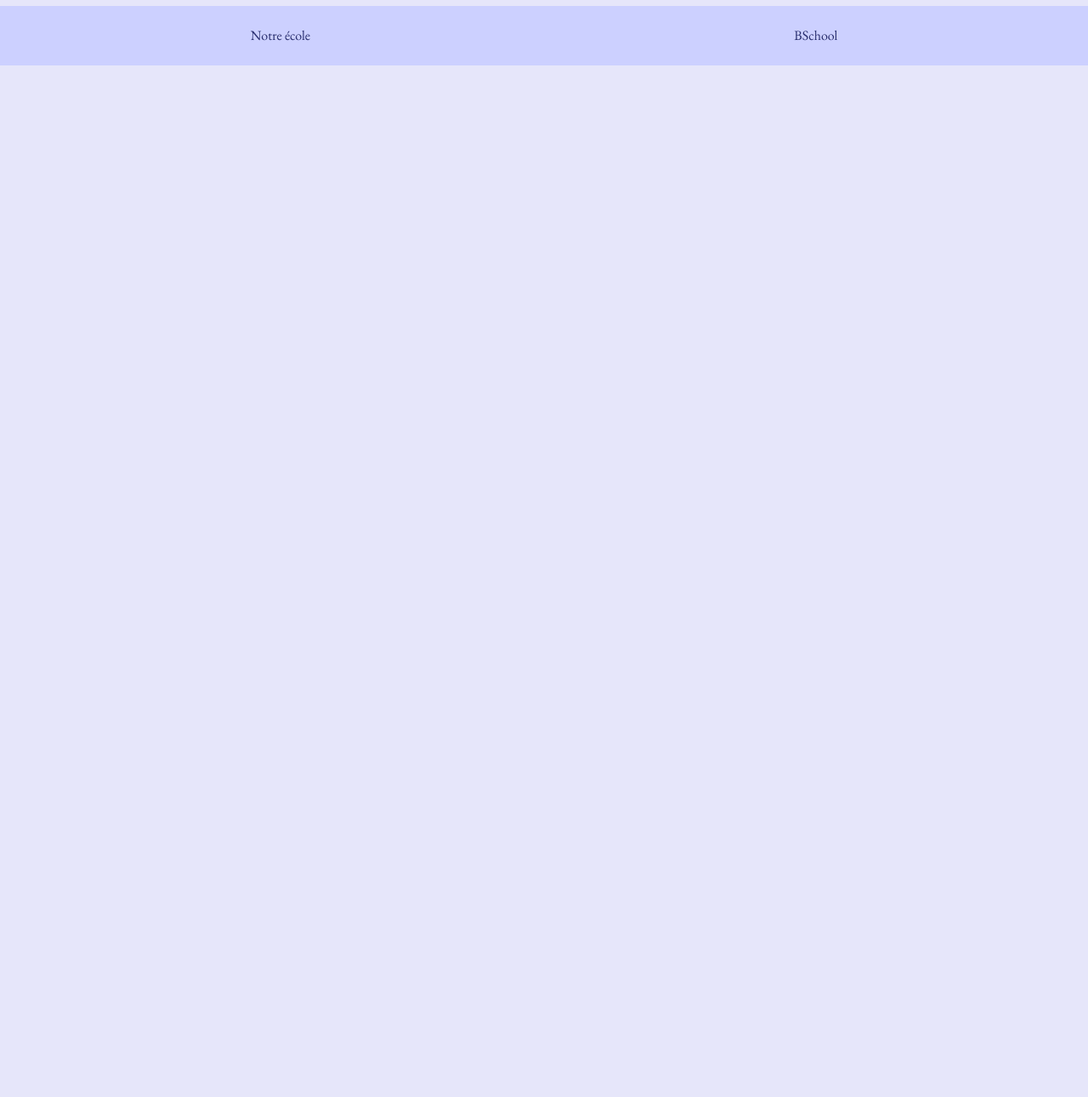
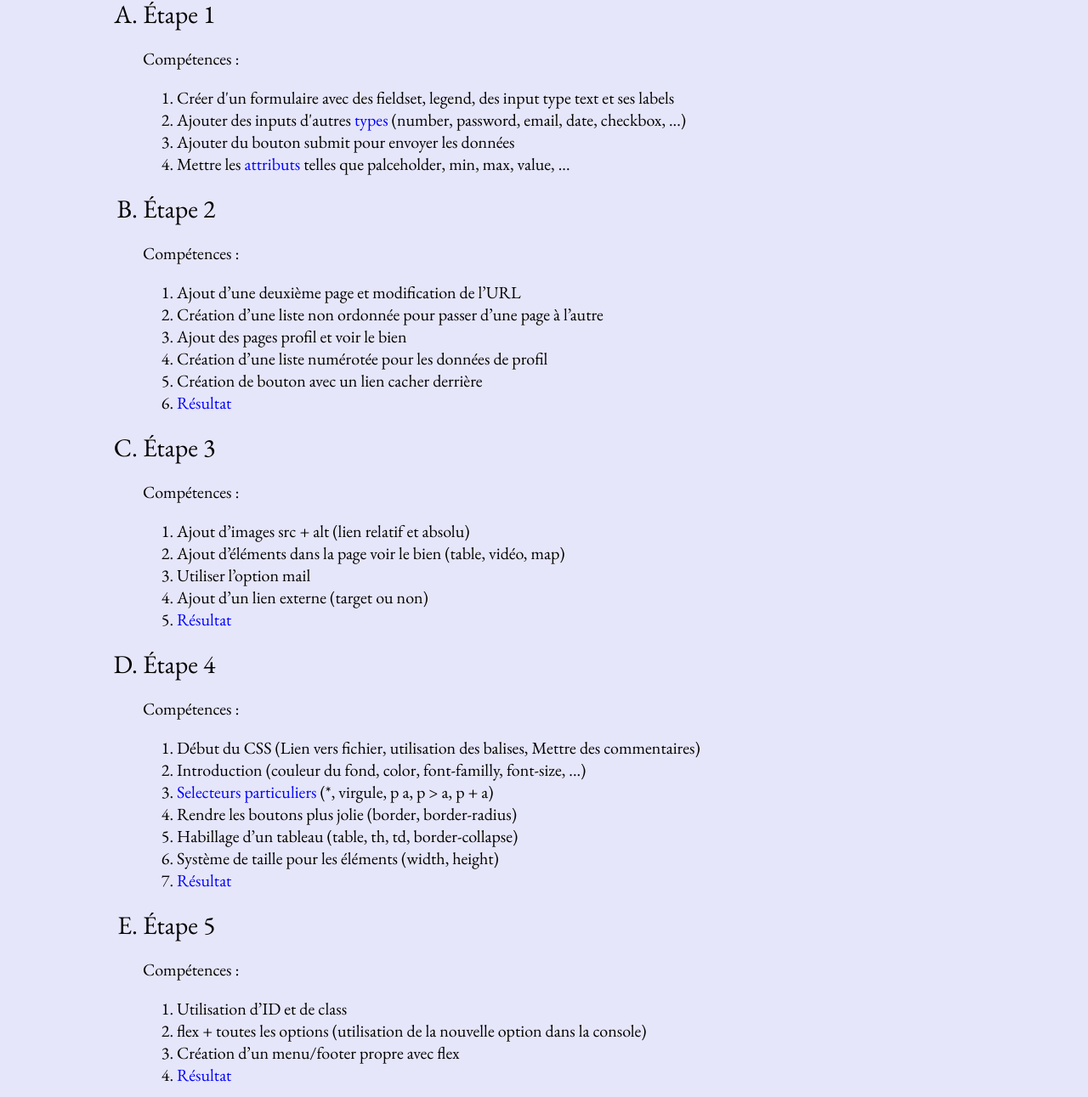
Before and after one commit to bendmh-itn/parcoursHTML-CSS-ITN, a plain HTML site: page WEB/annee5.html in a window 1280 px wide. Shown: the part 251-1542 px from the top of the page at 85% size. Before the commit the page ends 800 px from the top, so only its background shows below. Drawn offline with nearby package versions, Linux system fonts and the light colour scheme.

```diff
--- a/CSS/garde.css
+++ b/CSS/garde.css
@@ -1,3 +1,7 @@
+:root {
+    --main-size-scale: 1.5;
+  }
+
 .UAASelected {
     color: red;
     /*font-size: 120%;*/
@@ -5,7 +9,7 @@
 
 img {
     width: 100px;
-    transition: transform .1s;
+    transition: transform .5s;
 }
 
 ul {
@@ -23,7 +27,7 @@ ul {
 }
 
 li img:hover {
-    -ms-transform: scale(3); /* IE 9 */
-    -webkit-transform: scale(3); /* Safari 3-8 */
-    transform: scale(3);
+    -ms-transform: scale(var(--main-size-scale)); /* IE 9 */
+    -webkit-transform: scale(var(--main-size-scale)); /* Safari 3-8 */
+    transform: scale(var(--main-size-scale));
 }
--- a/WEB/annee5.html
+++ b/WEB/annee5.html
@@ -23,7 +23,79 @@
         </ul>
     </header>
     <main>
-        <h1>En cours</h1>
+        <div>
+            <p class="justify">
+                Cette année, nous allons attaquer la partie dynamique d'un site web.
+                Cela signifie qu'une base de données est ajouté à votre site permettant
+                un système d'utilisateurs qui auront chacun leur biens.
+            </p>
+        </div>
+        <div>
+            <ol type="A" class="listeTypeAlphabet">
+                <li>Étape 1
+                    <p>Compétences : </p>
+                    <ol class="listeTypeDecimal">
+                        <li>Créer d'un formulaire avec des fieldset, legend, des input type text et ses labels</li>
+                        <li>Ajouter des inputs d'autres
+                             <a class="lienImportant" href="https://developer.mozilla.org/fr/docs/Web/HTML/Element/input" target="_blank" rel="noopener noreferrer">
+                                types
+                             </a> (number, password, email, date, checkbox, ...)
+                        </li>
+                        <li>Ajouter du bouton submit pour envoyer les données</li>
+                        <li>Mettre les
+                            <a class="lienImportant" href="https://developer.mozilla.org/fr/docs/Web/HTML/Element/input#attributs" target="_blank" rel="noopener noreferrer">
+                                attributs
+                             </a> telles que palceholder, min, max, value, ...</li>
+                    </ol>
+                </li>
+                <li>Étape 2
+                    <p>Compétences : </p>
+                    <ol class="listeTypeDecimal">
+                        <li>Ajout d’une deuxième page et modification de l’URL</li>
+                        <li>Création d’une liste non ordonnée pour passer d’une page à l’autre</li>
+                        <li>Ajout des pages profil et voir le bien</li>
+                        <li>Création d’une liste numérotée pour les données de profil</li>
+                        <li>Création de bouton avec un lien cacher derrière</li>
+                        <li><a class="lienImportant" href="3etape2/index.html" target="_blank">Résultat</a></li>
+                    </ol>
+                </li>
+                <li>Étape 3
+                    <p>Compétences : </p>
+                    <ol class="listeTypeDecimal">
+                        <li>Ajout d’images src + alt (lien relatif et absolu)</li>
+                        <li>Ajout d’éléments dans la page voir le bien (table, vidéo, map)</li>
+                        <li>Utiliser l’option mail</li>
+                        <li>Ajout d’un lien externe (target ou non)</li>
+                        <li><a class="lienImportant" href="3etape3/index.html" target="_blank">Résultat</a></li>
+                    </ol>
+                </li>
+                <li>Étape 4
+                    <p>Compétences : </p>
+                    <ol class="listeTypeDecimal">
+                        <li>Début du CSS (Lien vers fichier, utilisation des balises, Mettre des commentaires)</li>
+                        <li>Introduction (couleur du fond, color, font-familly, font-size, ...)</li>
+                        <li>
+                            <a class="lienImportant" href="https://www.w3schools.com/cssref/css_selectors.asp" target="_blank">
+                                Selecteurs particuliers
+                            </a> (*, virgule, p a, p > a, p + a)
+                        </li>
+                        <li>Rendre les boutons plus jolie (border, border-radius)</li>
+                        <li>Habillage d’un tableau (table, th, td, border-collapse)</li>
+                        <li>Système de taille pour les éléments (width, height)</li>
+                        <li><a class="lienImportant" href="3etape4/index.html" target="_blank">Résultat</a></li>
+                    </ol>
+                </li>
+                <li>Étape 5
+                    <p>Compétences : </p>
+                    <ol class="listeTypeDecimal">
+                        <li>Utilisation d’ID et de class</li>
+                        <li>flex + toutes les options (utilisation de la nouvelle option dans la console)</li>
+                        <li>Création d’un menu/footer propre avec flex</li>
+                        <li><a class="lienImportant" href="3etape5/index.html" target="_blank">Résultat</a></li>
+                    </ol>
+                </li>
+            </ol>
+        </div>
     </main>
     <footer class="flex space-around align-item-center">
         <a href="https://www.asty-moulin.be/j34/" target="_blank" rel="noopener noreferrer">Notre école</a>
```
Also changed, not shown: AUTRE/annee4BDD.html (+2 -2 lines), AUTRE/annee6.html (+1 -1 lines), PROGRA/annee3.html (+2 -2 lines), PROGRA/annee4.html (+0 -1 lines), PROGRA/annee5.html (+0 -1 lines), PROGRA/annee6.html (+0 -1 lines), index.html (+8 -8 lines), IMG/html_1.jfif (renamed from IMG/html 1.jfif), IMG/numerique_1.jpg (renamed from IMG/numerique 1.jpg), IMG/numerique_2.jpg (renamed from IMG/numerique 2.jpg), IMG/ordi_1.jpeg (renamed from IMG/ordi 1.jpeg), IMG/ordi_2.png (renamed from IMG/ordi 2.png), IMG/python_1.png (renamed from IMG/python 1.png), IMG/structo_1.png (renamed from IMG/structo 1.png).
